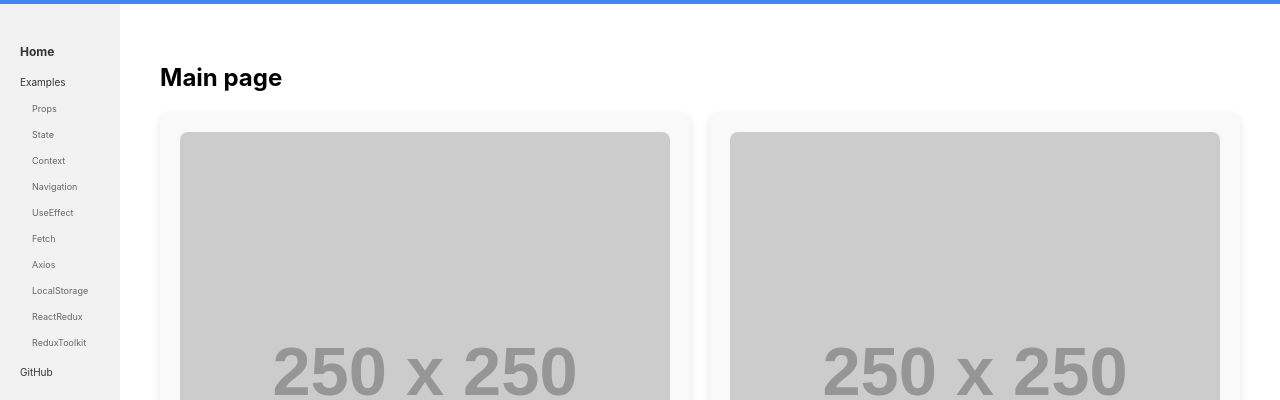
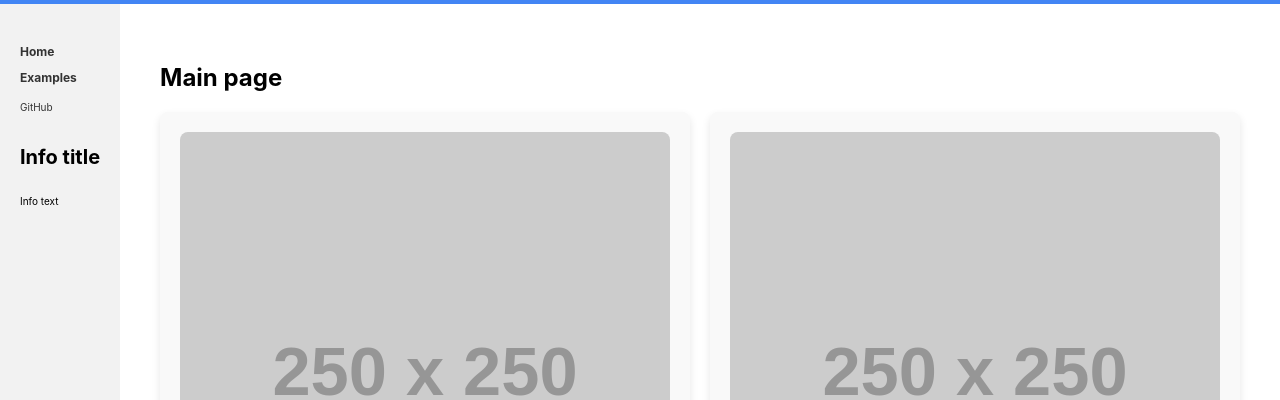
Before and after one commit to Rurien1124/react-typescript-basic, a React (Create React App) app: page / in a window 1280 px wide. Shown: the part 183-583 px from the top of the page. Built offline with nearby package versions, Linux system fonts and the light colour scheme.

Commit message:
Add sidebar accordion prototype

```diff
--- a/src/layouts/main/Sidebar.tsx
+++ b/src/layouts/main/Sidebar.tsx
@@ -1,4 +1,4 @@
-import React from 'react';
+import React, { useState } from 'react';
 import styled from '@emotion/styled';
 import { NavLink } from 'react-router-dom';
 
@@ -30,10 +30,40 @@ const MenuLink = styled(NavLink)`
     font-size: 12px;
   }
 `;
-const SubMenu = styled.ul`
+
+const MenuButton = styled.li`
+  display: flex;
+  align-items: center;
+  justify-content: space-between;
+`;
+
+const MenuText = styled.div`
+  color: #333;
+  text-decoration: none;
+  font-size: 10px;
+  cursor: pointer;
+
+  &:hover {
+    color: #4285f4;
+  }
+
+  &.active {
+    font-weight: bold;
+    font-size: 12px;
+  }
+`;
+
+const Chevron = styled.span<{ open: boolean }>`
+  font-size: 10px;
+  transition: transform 0.2s ease;
+  transform: rotate(${({ open }) => (open ? '90deg' : '0deg')});
+`;
+
+const SubMenu = styled.ul<{ open: boolean }>`
   list-style: none;
   padding-left: 12px;
   margin-top: 6px;
+  display: ${({ open }) => (open ? 'block' : 'none')};
 `;
 
 const SubMenuItem = styled.li`
@@ -67,6 +97,10 @@ const InfoText = styled.a`
   font-size: 10px;
 `;
 
+const MENU_KEY = {
+  EXAMPLES: 'examples',
+} as const;
+
 interface SubMenuContentProps {
   to: string;
   text: string;
@@ -81,6 +115,12 @@ const SubMenuContent = ({ to, text }: SubMenuContentProps) => {
 };
 
 export const Sidebar = () => {
+  const [openMenu, setOpenMenu] = useState<string | null>(null);
+
+  const toggleMenu = (key: string) => {
+    setOpenMenu((prev) => (prev === key ? null : key));
+  };
+
   return (
     <Container>
       <Menu>
@@ -90,8 +130,16 @@ export const Sidebar = () => {
           </MenuLink>
         </MenuItem>
         <MenuItem>
-          <MenuLink to='/examples'>Examples</MenuLink>
-          <SubMenu>
+          <MenuButton>
+            <MenuLink to='#' onClick={() => toggleMenu(MENU_KEY.EXAMPLES)}>
+              Examples
+            </MenuLink>
+            <Chevron
+              open={openMenu === MENU_KEY.EXAMPLES}
+              onClick={() => toggleMenu(MENU_KEY.EXAMPLES)}
+            ></Chevron>
+          </MenuButton>
+          <SubMenu open={openMenu === MENU_KEY.EXAMPLES}>
             <SubMenuContent to='/examples/props' text='Props' />
             <SubMenuContent to='/examples/state' text='State' />
             <SubMenuContent to='/examples/context' text='Context' />
```
